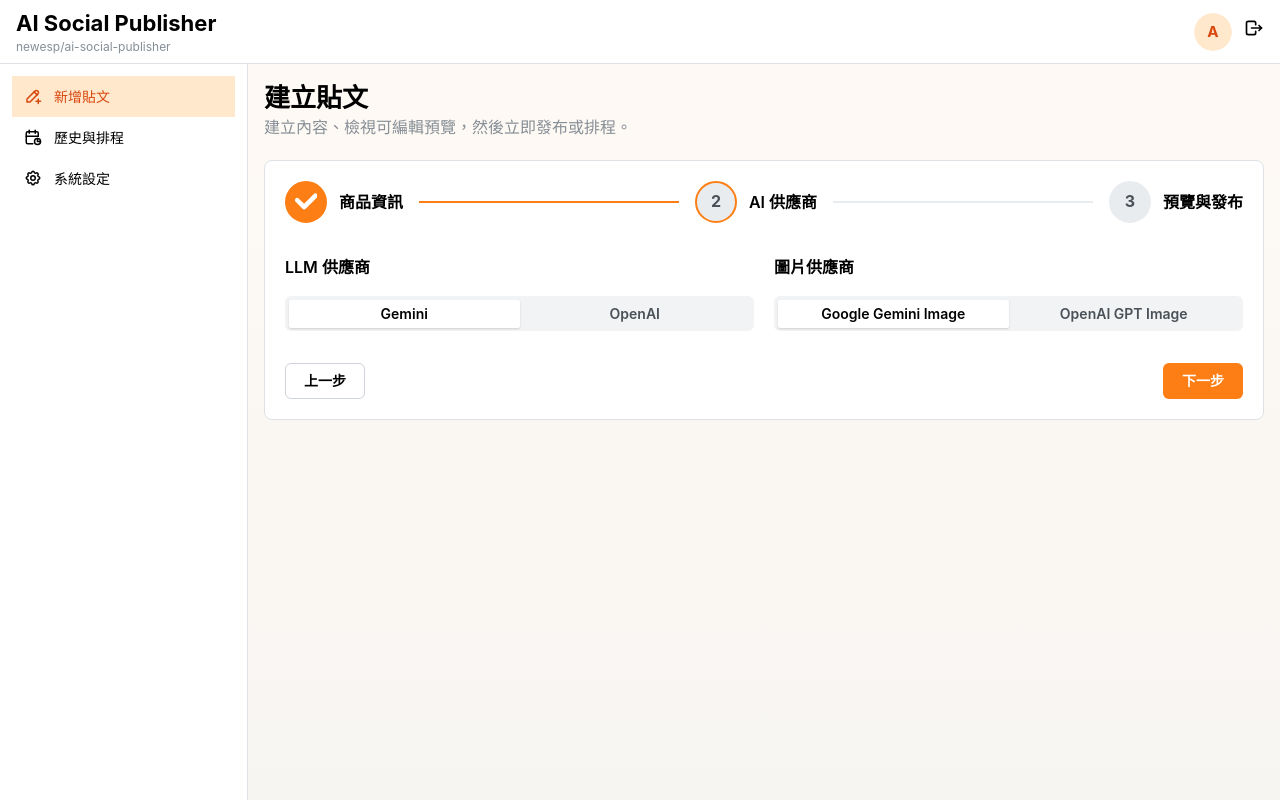
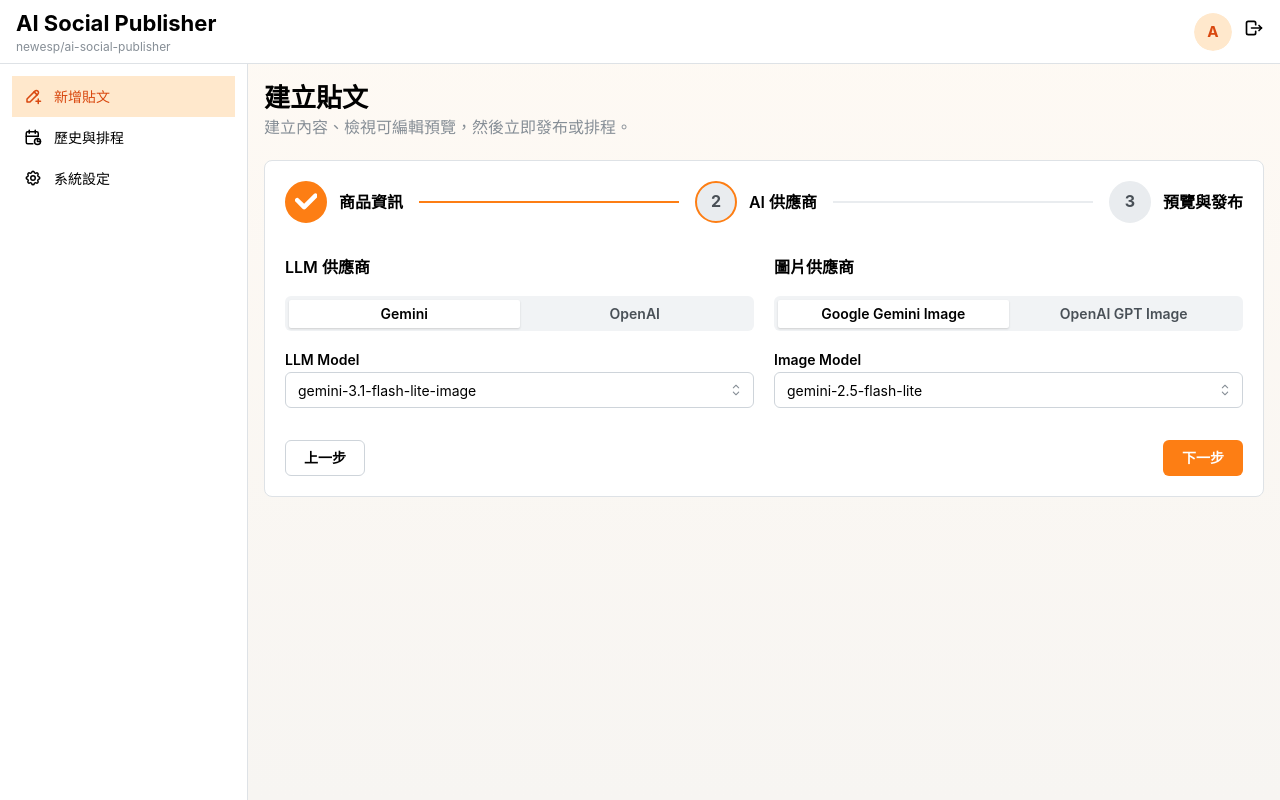
Before and after one commit to newesp/ai-social-publisher, a Next.js app: page / in a window 1280 px wide. Both pictures are taken after a click on the button "下一步". Built offline with nearby package versions, Linux system fonts and the light colour scheme.

Commit message:
feat: remember selected generation models

```diff
--- a/src/components/CreatePostWizard.js
+++ b/src/components/CreatePostWizard.js
@@ -1,6 +1,6 @@
 "use client";
 
-import { useMemo, useRef, useState } from "react";
+import { useEffect, useMemo, useRef, useState } from "react";
 import {
   Badge,
   Button,
@@ -24,6 +24,8 @@ import { buildPlatformPreviews } from "../lib/platform-preview/build-platform-pr
 import { ACTIVE_PLATFORMS } from "../lib/platforms/platform-config.js";
 import { buildPostSubmission, SCHEDULE_TIME } from "../lib/wizard/post-submission.js";
 import { WIZARD_STEPS, getInitialPostForm, shouldGenerateOnPreviewAdvance } from "../lib/wizard/wizard-flow.js";
+import { getImageModelOptions, getLLMModelOptions } from "../lib/ai/model-config.js";
+import { getPreferredModel, readModelPreferences, writeModelPreferences } from "../lib/wizard/model-preferences.js";
 import { PlatformPreview } from "./PlatformPreview.js";
 
 export function CreatePostWizard() {
@@ -38,6 +40,15 @@ export function CreatePostWizard() {
   const [publishStatus, setPublishStatus] = useState("idle");
   const [publishResult, setPublishResult] = useState(null);
 
+  useEffect(() => {
+    const preferences = readModelPreferences();
+    setForm((currentForm) => ({
+      ...currentForm,
+      llmModel: getPreferredModel("llm", currentForm.llmProvider, preferences),
+      imageModel: getPreferredModel("image", currentForm.imageProvider, preferences),
+    }));
+  }, []);
+
   const targets = useMemo(() => generatedTargets ?? createDraftTargets(form), [form, generatedTargets]);
   const previews = useMemo(() => buildPlatformPreviews({ imageUrl, targets }), [imageUrl, targets]);
   const updateForm = (nextForm) => {
@@ -45,6 +56,21 @@ export function CreatePostWizard() {
     setGeneratedTargets(null);
     setGenerationStatus("idle");
     setImageUrl(null);
+  };
+  const persistModelPreference = (kind, provider, model) => {
+    const preferences = readModelPreferences();
+    writeModelPreferences({ ...preferences, [kind]: { ...preferences[kind], [provider]: model } });
+  };
+  const updateProvider = (kind, provider) => {
+    const preferences = readModelPreferences();
+    const model = getPreferredModel(kind, provider, preferences);
+    persistModelPreference(kind, provider, model);
+    updateForm({ ...form, [`${kind}Provider`]: provider, [`${kind}Model`]: model });
+  };
+  const updateModel = (kind, model) => {
+    const provider = form[`${kind}Provider`];
+    persistModelPreference(kind, provider, model);
+    updateForm({ ...form, [`${kind}Model`]: model });
   };
 
   return (
@@ -72,8 +98,8 @@ export function CreatePostWizard() {
 
           <Stepper.Step label="AI 供應商">
             <SimpleGrid cols={{ base: 1, md: 2 }} spacing="lg" mt="md">
-              <Stack><Text fw={600}>LLM 供應商</Text><SegmentedControl value={form.llmProvider} onChange={(llmProvider) => updateForm({ ...form, llmProvider })} data={[{ label: "Gemini", value: "google" }, { label: "OpenAI", value: "openai" }]} /></Stack>
-              <Stack><Text fw={600}>圖片供應商</Text><SegmentedControl value={form.imageProvider} onChange={(imageProvider) => updateForm({ ...form, imageProvider })} data={[{ label: "Google Gemini Image", value: "google" }, { label: "OpenAI GPT Image", value: "openai" }]} /></Stack>
+              <Stack><Text fw={600}>LLM 供應商</Text><SegmentedControl value={form.llmProvider} onChange={(llmProvider) => updateProvider("llm", llmProvider)} data={[{ label: "Gemini", value: "google" }, { label: "OpenAI", value: "openai" }]} /><Select label="LLM Model" value={form.llmModel} onChange={(llmModel) => updateModel("llm", llmModel ?? getLLMModelOptions(form.llmProvider)[0])} data={getLLMModelOptions(form.llmProvider).map((model) => ({ value: model, label: model }))} /></Stack>
+              <Stack><Text fw={600}>圖片供應商</Text><SegmentedControl value={form.imageProvider} onChange={(imageProvider) => updateProvider("image", imageProvider)} data={[{ label: "Google Gemini Image", value: "google" }, { label: "OpenAI GPT Image", value: "openai" }]} /><Select label="Image Model" value={form.imageModel} onChange={(imageModel) => updateModel("image", imageModel ?? getImageModelOptions(form.imageProvider)[0])} data={getImageModelOptions(form.imageProvider).map((model) => ({ value: model, label: model }))} /></Stack>
             </SimpleGrid>
           </Stepper.Step>
 
--- /dev/null
+++ b/src/lib/wizard/model-preferences.js
@@ -0,0 +1,42 @@
+import { getImageModelOptions, getLLMModelOptions } from "../ai/model-config.js";
+
+export const MODEL_PREFERENCES_KEY = "ai-social-publisher:model-preferences";
+
+export function readModelPreferences(storage) {
+  try {
+    const targetStorage = storage ?? getBrowserStorage();
+    if (!targetStorage) return {};
+
+    const value = targetStorage.getItem(MODEL_PREFERENCES_KEY);
+    if (!value) return {};
+
+    const preferences = JSON.parse(value);
+    return preferences && typeof preferences === "object" && !Array.isArray(preferences) ? preferences : {};
+  } catch {
+    return {};
+  }
+}
+
+export function writeModelPreferences(preferences, storage) {
+  try {
+    const targetStorage = storage ?? getBrowserStorage();
+    if (!targetStorage) return false;
+
+    targetStorage.setItem(MODEL_PREFERENCES_KEY, JSON.stringify(preferences));
+    return true;
+  } catch {
+    return false;
+  }
+}
+
+export function getPreferredModel(kind, provider, preferences = {}) {
+  const options = kind === "image" ? getImageModelOptions(provider) : getLLMModelOptions(provider);
+  const rememberedModel = preferences[kind]?.[provider];
+
+  return options.includes(rememberedModel) ? rememberedModel : options[0];
+}
+
+function getBrowserStorage() {
+  if (typeof window === "undefined") return null;
+  return window.localStorage;
+}
--- a/src/lib/wizard/wizard-flow.js
+++ b/src/lib/wizard/wizard-flow.js
@@ -1,10 +1,12 @@
+import { getPreferredModel } from "./model-preferences.js";
+
 export const WIZARD_STEPS = {
   PRODUCT: 0,
   PROVIDER: 1,
   PREVIEW: 2,
 };
 
-export function getInitialPostForm() {
+export function getInitialPostForm(modelPreferences = {}) {
   return {
     productName: "",
     productFeatures: "",
@@ -12,7 +14,9 @@ export function getInitialPostForm() {
     tone: "friendly",
     platforms: ["meta", "line"],
     llmProvider: "google",
+    llmModel: getPreferredModel("llm", "google", modelPreferences),
     imageProvider: "google",
+    imageModel: getPreferredModel("image", "google", modelPreferences),
     mode: "now",
   };
 }
```
Also changed, not shown: 1 other file (tests, documents, lock files or other folders).
